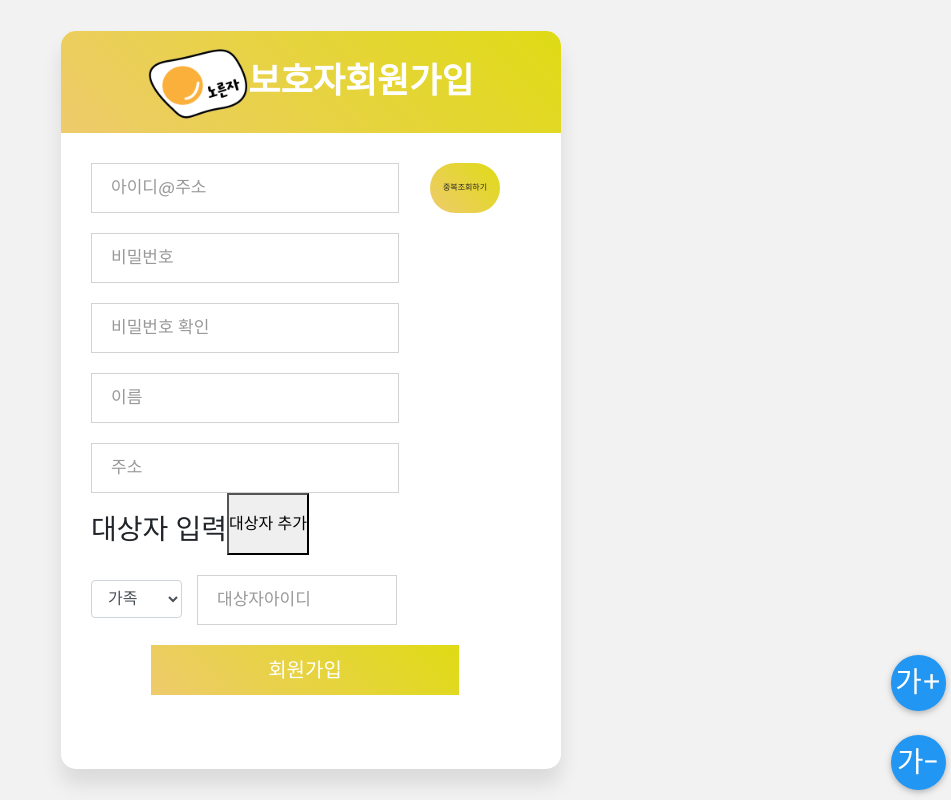
After one commit to myong-hoon/flask_mysql_yolk, a Flask app: template templates/joinC_form.html in a window 1280 px wide. The commit adds this page. Shown: the whole page, without its empty margins (329-1280 px from the left). Run offline with Flask 2, Linux system fonts and the light colour scheme; the template is opened without the code that fills it, so the values that code supplies are empty; some libraries are stand-ins or nearby versions.

```diff
--- a/app.py
+++ b/app.py
@@ -28,6 +28,7 @@ def home():
         sql = "SELECT * FROM users where username = '%s';"
         cursor.execute(sql%(payload["id"]))
         result = cursor.fetchone()
+        print(result)
 
         return render_template('index.html', user_info=result)
 
@@ -36,11 +37,14 @@ def home():
     except jwt.exceptions.DecodeError:
         return redirect(url_for("login", msg="로그인 정보가 존재하지 않습니다."))
 
-
 @app.route('/login')
 def login():
-    msg = request.args.get("msg")
-    return render_template('login.html', msg=msg)
+    return render_template('login_form01.html')
+
+
+@app.route('/login/general')
+def login2():
+    return render_template('login_form02.html')
 
 
 @app.route('/user/<username>')
@@ -135,5 +139,10 @@ def save_img():
         return redirect(url_for("home"))
 
 
+@app.route('/move', methods=['GET'])
+def move():
+    return redirect(url_for('/login/general'))
+
+
 if __name__ == '__main__':
     app.run('0.0.0.0', port=5000, debug=True)
--- a/static/login_style01.css
+++ b/static/join_style.css
@@ -11,14 +11,13 @@ html,body{
   width: 100%;
   place-items: center;
   background: #f2f2f2;
-  /* background: linear-gradient(-135deg, #c850c0, #4158d0); */
 }
 ::selection{
   background: #c9b027;
   color: #fff;
 }
 .wrapper{
-  width: 380px;
+  width: 500px;
   background: #fff;
   border-radius: 15px;
   box-shadow: 0px 15px 20px rgba(0,0,0,0.1);
@@ -35,7 +34,7 @@ html,body{
 }
 #logo{
     width: 100px;
-    margin: 10px 20px -30px -50px;
+    /* margin: 10px 20px -30px -50px; */
 
 }
 .wrapper form{
@@ -49,13 +48,23 @@ html,body{
 }
 .wrapper form .field input{
   height: 100%;
-  width: 100%;
+  width: 70%;
   outline: none;
   font-size: 17px;
   padding-left: 20px;
   border: 1px solid lightgrey;
   /* border-radius: 25px; */
   transition: all 0.3s ease;
+}
+#search_btn{
+    width: 70px;
+    border: none;
+    background-color: burlywood;
+    color:#262626;
+    font-size: 8px;
+    font-weight: 100px;
+    margin: auto auto 20px;
+    border-radius: 30px;
 }
 .wrapper form .field input:focus,
 form .field input:valid{
@@ -106,32 +115,27 @@ form .content label{
 form .content .pass-link{
   color: "";
 }
+.em{
+  display: flex;
+}
+.form-control{
+  width: 110px;
+  height: 50px;
+  margin: 25px 15px 0 0;
+  border-radius: none;
+}
+
 form .field input[type="submit"]{
-  color: #000000;
-  border: solid 2px red;
+  color: #fff;
+  border: none;
   padding-left: 0;
-  margin-top: -10px;
+  margin: 0 -20px  0 60px;
   font-size: 20px;
   font-weight: 500;
   cursor: pointer;
-  background-color: white;
+  background: linear-gradient(-135deg,#dfdb15, #eecb6c);
   transition: all 0.3s ease;
-}
-#kakao_logo{
-  left: 15px;
-  width: 30px;
-  position: absolute;
-}
-#kakao_login{
-  background-color: #fbe300;
-  color: #3b1e1e;
-  border: none;
-  padding-left: 0;
-  margin-top: -10px;
-  font-size: 20px;
-  font-weight: 500;
-  cursor: pointer;
-  transition: all 0.3s ease;
+  position: none;
 }
 form .field input[type="submit"]:active{
   transform: scale(0.95);
@@ -146,15 +150,15 @@ form .signup-link a{
   color: #4158d0;
   text-decoration: none;
 }
+
 form .pass-link a:hover,
 form .signup-link a:hover{
   text-decoration: underline;
 }
-   /* //floating btn Aria//// */
 #sizing{
     position: absolute;
-    bottom: 100px;
-    right: 10px;
+    bottom: 10px;
+    right: 5px;
 }
 .btn-floating {
     color: #fff;
@@ -179,3 +183,4 @@ form .signup-link a:hover{
     padding: 0;
     margin: .22em 0 0 0;
 }
+/* /////////////////////////////////////// */
--- /dev/null
+++ b/templates/joinC_form.html
@@ -0,0 +1,101 @@
+<!DOCTYPE html>
+<!-- Created By CodingLab - www.codinglabweb.com -->
+<html lang="ko" dir="ltr">
+  <head>
+    <meta charset="utf-8">
+    <!-- Bootstrap CSS -->
+    <link rel="stylesheet" href="https://maxcdn.bootstrapcdn.com/bootstrap/4.0.0/css/bootstrap.min.css"
+        integrity="sha384-Gn5384xqQ1aoWXA+058RXPxPg6fy4IWvTNh0E263XmFcJlSAwiGgFAW/dAiS6JXm" crossorigin="anonymous">
+
+    <!-- Optional JavaScript -->
+    <!-- jQuery first, then Popper.js, then Bootstrap JS -->
+    <script src="https://ajax.googleapis.com/ajax/libs/jquery/3.5.1/jquery.min.js"></script>
+    <script src="https://cdnjs.cloudflare.com/ajax/libs/popper.js/1.12.9/umd/popper.min.js"
+        integrity="sha384-ApNbgh9B+Y1QKtv3Rn7W3mgPxhU9K/ScQsAP7hUibX39j7fakFPskvXusvfa0b4Q"
+        crossorigin="anonymous"></script>
+    <script src="https://maxcdn.bootstrapcdn.com/bootstrap/4.0.0/js/bootstrap.min.js"
+        integrity="sha384-JZR6Spejh4U02d8jOt6vLEHfe/JQGiRRSQQxSfFWpi1MquVdAyjUar5+76PVCmYl"
+        crossorigin="anonymous"></script>
+    <!----<title>Login Form Design | CodeLab</title>---->
+    <link rel="stylesheet" type="text/css" href="../static/join_style.css">
+    <link rel="stylesheet" type="text/css" href="join_style.css">
+    <link href="{{ url_for('static', filename='join_style.css') }}" rel="stylesheet">
+    <script>
+      $(function() {
+        $("button").on("click",function(){
+          $("#partners").append(`<div class="em" id="relationship">
+            <select class="form-control form-control-md">
+            <option>가족</option>
+            <option>복지사</option>
+            <option>그외</option>
+            </select>
+          <div class="field"id="partner-id">
+            <input type="em_member" required style="width:200px;">
+            <label>대상자아이디</label>`);
+        });
+      });
+
+
+    </script>
+    <title>노른자|회원가입</title>
+
+  </head>
+  <body>
+    <div class="wrapper">
+      <div class="title"><img src="img/logo_02.gif" id="logo">보호자회원가입</div>
+      <form action="#">
+
+        <div class="field" style="display: flex;">
+          <input type="text" required>
+          <label>아이디@주소</label>
+          <input type="submit" value="중복조회하기" id="search_btn" >
+        </div>
+        <div class="field">
+          <input type="password" required>
+          <label>비밀번호</label>
+        </div>
+        <div class="field">
+          <input type="password-check" required>
+          <label>비밀번호 확인</label>
+        </div>
+        <div class="field">
+          <input type="name" required>
+          <label>이름</label>
+        </div>
+        <div class="field">
+            <input type="adress" required>
+            <label>주소</label>
+          </div>
+<!-- 대상자 입력부분 -->
+        <div class="head" style="display: flex;">
+            <h3 style="margin-top:20px;">대상자 입력</h3>
+            <button id="leadme">대상자 추가 </button>
+        </div>
+        <div id="partners">
+            <div class="em" id="relationship">
+                <select class="form-control form-control-md">
+                <option>가족</option>
+                <option>복지사</option>
+                <option>그외</option>
+                </select>
+            <div class="field"id="partner-id">
+                <input type="em_member" required style="width:200px;">
+                <label>대상자아이디</label>
+            </div >
+        </div>
+
+      </form>
+      <div class="field">
+          <input type="submit" value="회원가입">
+        </div>
+
+
+      <br>
+        <div id="sizing">
+            <a href='#' class='btn-floating'><div><span style="font-size: 12;">가</span>+</div></a>
+            <br><br>
+            <a href='#' class='btn-floating'><div><span style="font-size: 5;">가</span>-</div></a>
+        </div>
+    </div>
+  </body>
+</html>
```
Also changed, not shown: static/login_style02.js (added, +134 -0 lines), templates/join_form.html (added, +80 -0 lines), templates/login_form01.html (+26 -7 lines), templates/login_form02.html (+12 -4 lines), static/img/kakao.png (added), static/img/logo_01.png (added), static/img/logo_02.gif (added), 4 other files.
